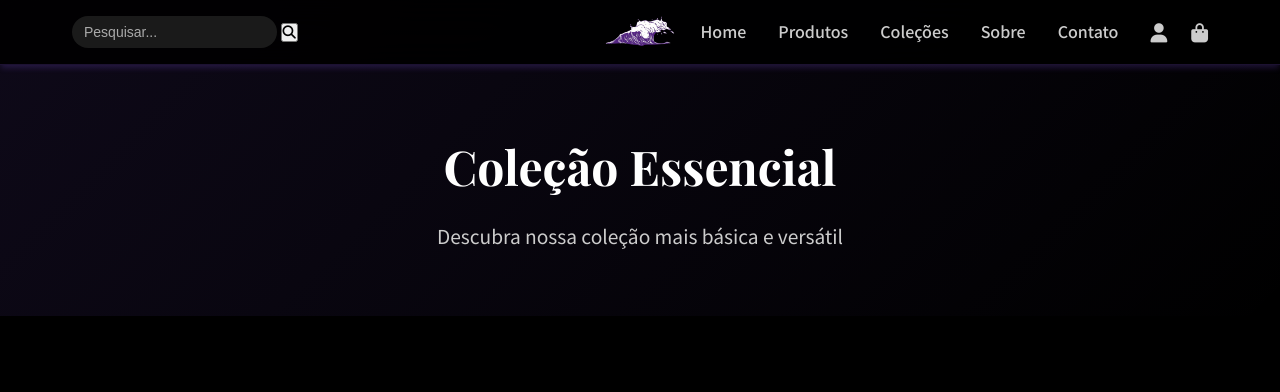
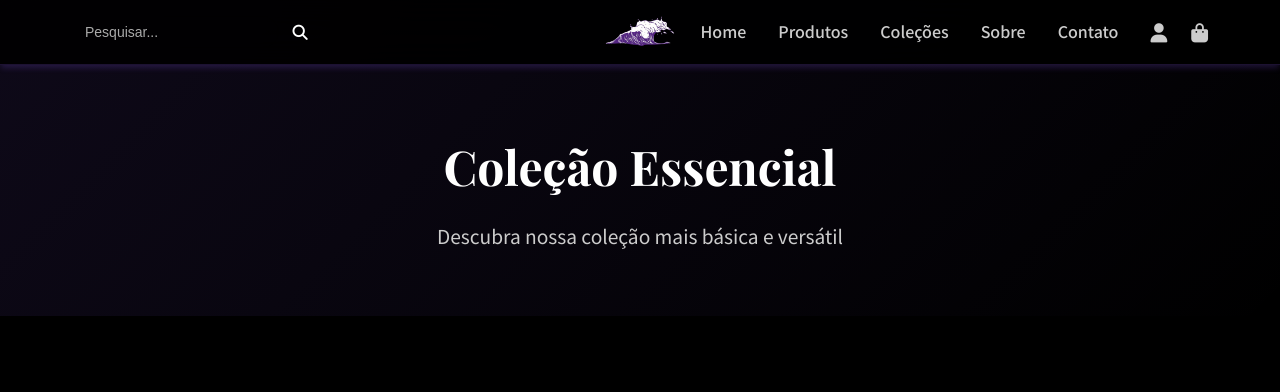
Before and after one commit to ViniSants21/susanoosprint3, a PHP site: page /php/colecao_essencial.php in a window 1280 px wide. Shown: the top 392 px of the page. Run offline with PHP 8.4, Linux system fonts and the light colour scheme.

Commit message:
lupa coleção essencial

```diff
--- a/php/colecao_essencial.php
+++ b/php/colecao_essencial.php
@@ -15,6 +15,12 @@
             }
         })();
     </script>
+    <style>
+        .nav-search{display:flex;align-items:center;gap:.5rem;}
+        .nav-search input[type="text"]{padding:.45rem .75rem;border-radius:24px;border:1px solid rgba(0,0,0,.08);background:transparent;color:inherit;min-width:160px}
+        .nav-search .nav-search-btn{border:none;background:transparent;padding:.35rem;border-radius:50%;cursor:pointer;color:inherit;display:inline-flex;align-items:center;justify-content:center}
+        .nav-search .nav-search-btn .fa-search{font-size:0.95rem}
+    </style>
 </head>
 
 <?php
```
